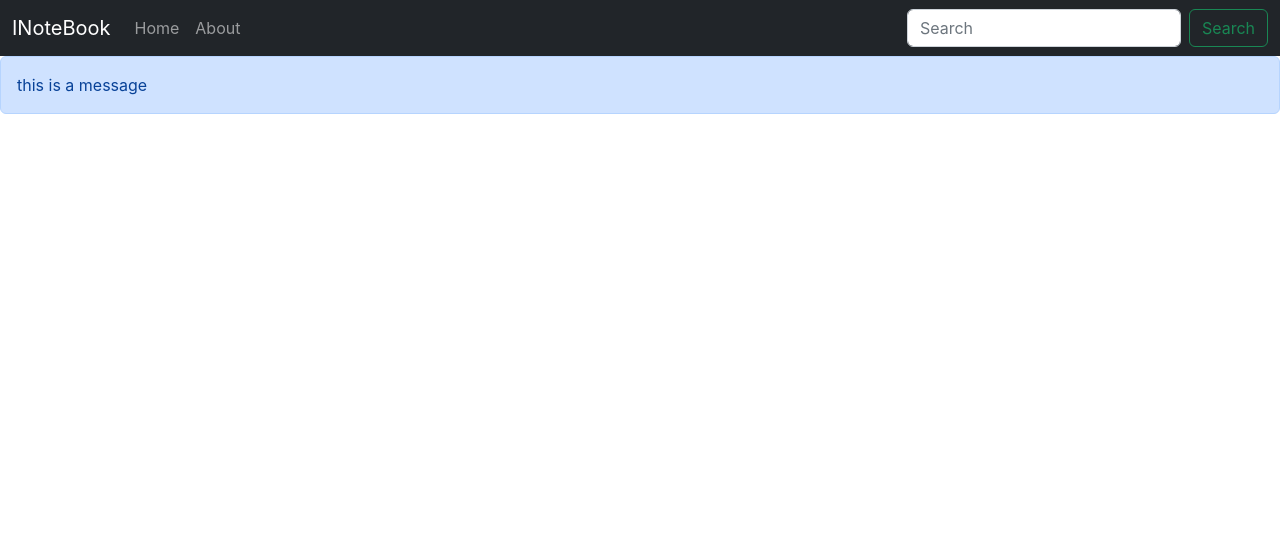
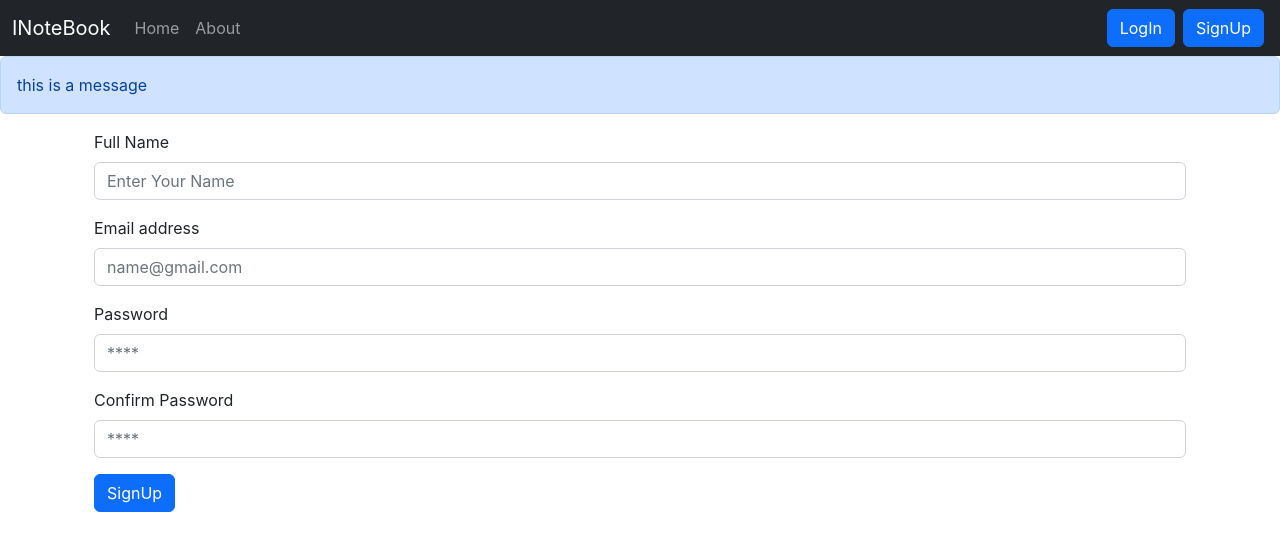
Before and after one commit to Faisal-Ismail65/inotebook, a React (Create React App) app: page /signup in a window 1280 px wide. Shown: the top 550 px of the page. Built offline with nearby package versions, Linux system fonts and the light colour scheme.

Commit message:
adding login and signup components

```diff
--- a/src/App.js
+++ b/src/App.js
@@ -1,6 +1,8 @@
 import Navbar from './components/Navbar';
 import Home from './components/Home';
 import About from './components/About';
+import LogIn from './components/LogIn';
+import SignUp from './components/SignUp'
 import {BrowserRouter as Router, Routes, Route} from 'react-router-dom';
 import NoteState from './context/notes/NoteState';
 import Alert from './components/Alert';
@@ -14,6 +16,8 @@ function App() {
       <Routes>
       <Route exact path='/' element={<Home/>} />
       <Route exact path='/about' element={<About/>}/>
+      <Route exact path='/login' element={<LogIn/>}/>
+      <Route exact path='/signup' element={<SignUp/>}/>
       </Routes>
       </div>
     </Router>
--- a/src/components/AddNote.js
+++ b/src/components/AddNote.js
@@ -3,31 +3,31 @@ import noteContext from '../context/notes/NoteContext';
 const AddNote = () => {
     const context = useContext(noteContext);
     const { addNote } = context;
-    const [note, setNote] = useState({ title: "", description: "", tag: "" });
-    const handleChange = (e) => {
-        setNote({ ...note, [e.target.name]: e.target.value });
-        setNote({ title: "", description: "", tag: "" });
-    }
-
+    const [note, setNote] = useState({ title: " ", description: " ", tag: " " });
     const handleSubmit = (e) => {
         e.preventDefault();
         addNote(note.title, note.description,note.tag);
+        setNote({ title: " ", description: " ", tag: " " });
     }
+    const handleChange = (e) => {
+        setNote({ ...note, [e.target.name]: e.target.value });
+    }
+
     return (
         <div><h1 className='text-center my-3'>Add a Note</h1>
             <div className="mb-3">
                 <label htmlFor="title" className="form-label">Title</label>
-                <input name='title' onChange={handleChange} minLength={5} required type="text" className="form-control" id="title" />
+                <input value={note.title} name='title' onChange={handleChange} minLength={5} required type="text" className="form-control" id="title" />
             </div>
             <div className="mb-3">
                 <label htmlFor="description" className="form-label">Description</label>
-                <textarea name='description' onChange={handleChange} minLength={5} required className="form-control" id="description" rows="2"></textarea>
+                <textarea value={note.description} name='description' onChange={handleChange} minLength={5} required className="form-control" id="description" rows="2"></textarea>
             </div>
             <div className="mb-3">
                 <label htmlFor="tag" className="form-label">Tag</label>
-                <input name='tag' onChange={handleChange} type="text" minLength={5} required className="form-control" id="tag" />
+                <input value={note.tag} name='tag' onChange={handleChange} type="text" minLength={5} required className="form-control" id="tag" />
             </div>
-            <button type='submit' className='btn btn-primary' onClick={handleSubmit} >Add Note</button>
+            <button disabled={note.title.length < 5 || note.description.length < 5} type='submit' className='btn btn-primary' onClick={handleSubmit} >Add Note</button>
         </div>
     )
 }
--- /dev/null
+++ b/src/components/LogIn.js
@@ -0,0 +1,41 @@
+import React, { useState } from 'react'
+import { useNavigate } from 'react-router-dom';
+const Login = () => {
+    const [credentials, setCredentials] = useState({ email: "", password: "" });
+    const navigate = useNavigate();
+    const handleSubmit = async (e) => {
+        e.preventDefault();
+        const respose = await fetch('http://localhost:5000/api/auth/login', {
+            method: "POST",
+            headers: {
+                'Content-Type': 'application/json',
+            },
+            body: JSON.stringify({ email: credentials.email, password: credentials.password })
+        });
+        const json = await respose.json();
+        console.log(json);
+        if (json.success) {
+            localStorage.setItem('token', json.authtoken);
+            navigate("/")
+        }
+        setCredentials({ email: "", password: "" })
+    }
+    const handleChange = (e) => {
+        setCredentials({ ...credentials, [e.target.name]: e.target.value });
+    }
+    return (
+        <div className='container'>
+            <div className="mb-3">
+                <label htmlFor="email" className="form-label">Email address</label>
+                <input value={credentials.email} onChange={handleChange} type="email" className="form-control" name='email' id="email" placeholder="name@gmail.com" />
+            </div>
+            <div className="mb-3">
+                <label htmlFor="password" className="form-label">Password</label>
+                <input value={credentials.password} onChange={handleChange} type="password" className="form-control" name='password' id="password" placeholder="****" />
+            </div>
+            <button type='submit' onClick={handleSubmit} className='btn btn-primary'>Login</button>
+        </div>
+    )
+}
+
+export default Login
--- a/src/components/Navbar.js
+++ b/src/components/Navbar.js
@@ -1,3 +1,4 @@
+/* eslint-disable jsx-a11y/anchor-is-valid */
 import React from 'react'
 import {Link, useLocation} from 'react-router-dom';
 const Navbar = () => {
@@ -20,8 +21,8 @@ const Navbar = () => {
         </li>
       </ul>
       <form className="d-flex" role="search">
-        <input className="form-control me-2" type="search" placeholder="Search" aria-label="Search"/>
-        <button className="btn btn-outline-success" type="submit">Search</button>
+        <Link className='btn btn-primary mx-1' to={"/login"} role='button'>LogIn</Link>
+        <Link className='btn btn-primary mx-1' to={"signup"} role='button'>SignUp</Link>
       </form>
     </div>
   </div>
--- a/src/components/Notes.js
+++ b/src/components/Notes.js
@@ -16,12 +16,12 @@ const Notes = () => {
         ref.current.click();
         setNote({id: currentNote._id ,etitle: currentNote.title , edescription : currentNote.description, etag: currentNote.tag});
     }
-    const handleChange = (e) => {
-        setNote({ ...note, [e.target.name]: e.target.value });
-    }
     const handleClick = () => {
         editNote(note.id, note.etitle, note.edescription , note.etag);
         refClose.current.click();
+    }
+    const handleChange = (e) => {
+        setNote({ ...note, [e.target.name]: e.target.value });
     }
     return (
         <>
@@ -52,7 +52,7 @@ const Notes = () => {
                         </div>
                         <div className="modal-footer">
                             <button ref={refClose} type="button" className="btn btn-secondary" data-bs-dismiss="modal">Close</button>
-                            <button onClick={handleClick} type="button" className="btn btn-primary">Update Note</button>
+                            <button disabled={note.etitle.length < 5 || note.edescription.length < 5} onClick={handleClick} type="button" className="btn btn-primary">Update Note</button>
                         </div>
                     </div>
                 </div>
--- /dev/null
+++ b/src/components/SignUp.js
@@ -0,0 +1,49 @@
+import React, { useState } from 'react'
+import { useNavigate } from 'react-router-dom';
+const Signup = () => {
+    const [credentials, setCredentials] = useState({ name: "", email: "", password: "" , cpassword : "" });
+    const navigate = useNavigate();
+    const handleSubmit = async (e) => {
+        e.preventDefault();
+        const respose = await fetch('http://localhost:5000/api/auth/createuser', {
+            method: "POST",
+            headers: {
+                'Content-Type': 'application/json',
+            },
+            body: JSON.stringify({name: credentials.name ,email: credentials.email, password: credentials.password })
+        });
+        const json = await respose.json();
+        console.log(json);
+        if (json.success) {
+            localStorage.setItem('token', json.authtoken);
+            navigate("/")
+        }
+        setCredentials({ email: "", password: "" })
+    }
+    const handleChange = (e) => {
+        setCredentials({ ...credentials, [e.target.name]: e.target.value });
+    }
+    return (
+        <div className='container'>
+            <div className="mb-3">
+                <label htmlFor="name" className="form-label">Full Name</label>
+                <input value={credentials.name} onChange={handleChange} type="name" className="form-control" name='name' id="name" placeholder="Enter Your Name" />
+            </div>
+            <div className="mb-3">
+                <label htmlFor="email" className="form-label">Email address</label>
+                <input value={credentials.email} onChange={handleChange} type="email" className="form-control" name='email' id="email" placeholder="name@gmail.com" />
+            </div>
+            <div className="mb-3">
+                <label htmlFor="password" className="form-label">Password</label>
+                <input value={credentials.password} onChange={handleChange} type="password" className="form-control" name='password' id="password" placeholder="****" />
+            </div>
+            <div className="mb-3">
+                <label htmlFor="cPassword" className="form-label">Confirm Password</label>
+                <input value={credentials.cpassword} onChange={handleChange} type="password" className="form-control" name='cpassword' id="cpassword" placeholder="****" />
+            </div>
+            <button type='submit' onClick={handleSubmit} className='btn btn-primary'>SignUp</button>
+        </div>
+    )
+}
+
+export default Signup
--- a/src/context/notes/NoteState.js
+++ b/src/context/notes/NoteState.js
@@ -11,7 +11,7 @@ const NoteState = (props) => {
       method: 'GET',
       headers: {
         'Content-Type': 'application/json',
-        'auth-token': 'eyJhbGciOiJIUzI1NiIsInR5cCI6IkpXVCJ9.eyJ1c2VyIjp7ImlkIjoiNjM0MWQzODhiOGE0OWQ5ODE2MzFjMTk2In0sImlhdCI6MTY2NTM0MTgzMH0.aLjEqiG7LVIDZFnsK1ZjYj9muQnIwdlzBcxDv9J72d8'
+        'auth-token': 'eyJhbGciOiJIUzI1NiIsInR5cCI6IkpXVCJ9.eyJ1c2VyIjp7ImlkIjoiNjM0MWQzODhiOGE0OWQ5ODE2MzFjMTk2In0sImlhdCI6MTY2NTM4Mjk3NX0.ev_SCgPCEyGS_Idi_F36pF2AcBTGYvuUBE9t8uujaNw'
       },
     });
     const json = await response.json();
@@ -27,18 +27,14 @@ const NoteState = (props) => {
     //api call
     const response = await fetch(`${host}/api/notes/addnote`, {
       method: 'POST',
-
       headers: {
         'Content-Type': 'application/json',
-        'auth-token': 'eyJhbGciOiJIUzI1NiIsInR5cCI6IkpXVCJ9.eyJ1c2VyIjp7ImlkIjoiNjM0MWQzODhiOGE0OWQ5ODE2MzFjMTk2In0sImlhdCI6MTY2NTM0NzA3OH0.XFH-MGNLU6ilHjuWKiA2ZL6SzkVvlQNKcBLvvR9l0y0'
+        'auth-token': 'eyJhbGciOiJIUzI1NiIsInR5cCI6IkpXVCJ9.eyJ1c2VyIjp7ImlkIjoiNjM0MWQzODhiOGE0OWQ5ODE2MzFjMTk2In0sImlhdCI6MTY2NTM4Mjk3NX0.ev_SCgPCEyGS_Idi_F36pF2AcBTGYvuUBE9t8uujaNw'
       },
-
       body: JSON.stringify({title,description,tag})
-    })
+    });
     const note = await response.json()
-    // console.log(note);
-  //clientside
-  setNotes(notes.concat(note))
+    setNotes(notes.concat(note))
 };
 
   // delete note
@@ -47,14 +43,13 @@ const NoteState = (props) => {
       method: 'DELETE',
       headers: {
         'Content-Type': 'application/json',
-        'auth-token': 'eyJhbGciOiJIUzI1NiIsInR5cCI6IkpXVCJ9.eyJ1c2VyIjp7ImlkIjoiNjM0MWQzODhiOGE0OWQ5ODE2MzFjMTk2In0sImlhdCI6MTY2NTM0MTgzMH0.aLjEqiG7LVIDZFnsK1ZjYj9muQnIwdlzBcxDv9J72d8'
+        'auth-token': 'eyJhbGciOiJIUzI1NiIsInR5cCI6IkpXVCJ9.eyJ1c2VyIjp7ImlkIjoiNjM0MWQzODhiOGE0OWQ5ODE2MzFjMTk2In0sImlhdCI6MTY2NTM4Mjk3NX0.ev_SCgPCEyGS_Idi_F36pF2AcBTGYvuUBE9t8uujaNw'
       }
     });
     const json = await response.json();
-     console.log(json);
-    // console.log("deleting note with id" + id);
-    let newNote = notes.filter(note => note._id !== id);
-    setNotes(newNote);
+    console.log(json);
+    let newNotes = notes.filter(note => note._id !== id);
+    setNotes(newNotes);
 
   }
 
@@ -66,7 +61,7 @@ const NoteState = (props) => {
       method: 'PUT',
       headers: {
         'Content-Type': 'application/json',
-        'auth-token': 'eyJhbGciOiJIUzI1NiIsInR5cCI6IkpXVCJ9.eyJ1c2VyIjp7ImlkIjoiNjM0MWQzODhiOGE0OWQ5ODE2MzFjMTk2In0sImlhdCI6MTY2NTM0MDE3MH0.tMz8wxohmwL0MklxcgNncL61tOFr6bvXNNlag4M3K5I'
+        'auth-token': 'eyJhbGciOiJIUzI1NiIsInR5cCI6IkpXVCJ9.eyJ1c2VyIjp7ImlkIjoiNjM0MWQzODhiOGE0OWQ5ODE2MzFjMTk2In0sImlhdCI6MTY2NTM4Mjk3NX0.ev_SCgPCEyGS_Idi_F36pF2AcBTGYvuUBE9t8uujaNw'
       },
       body: JSON.stringify({title,description,tag})
     });
```
Also changed, not shown: 1 other file (tests, documents, lock files or other folders).
